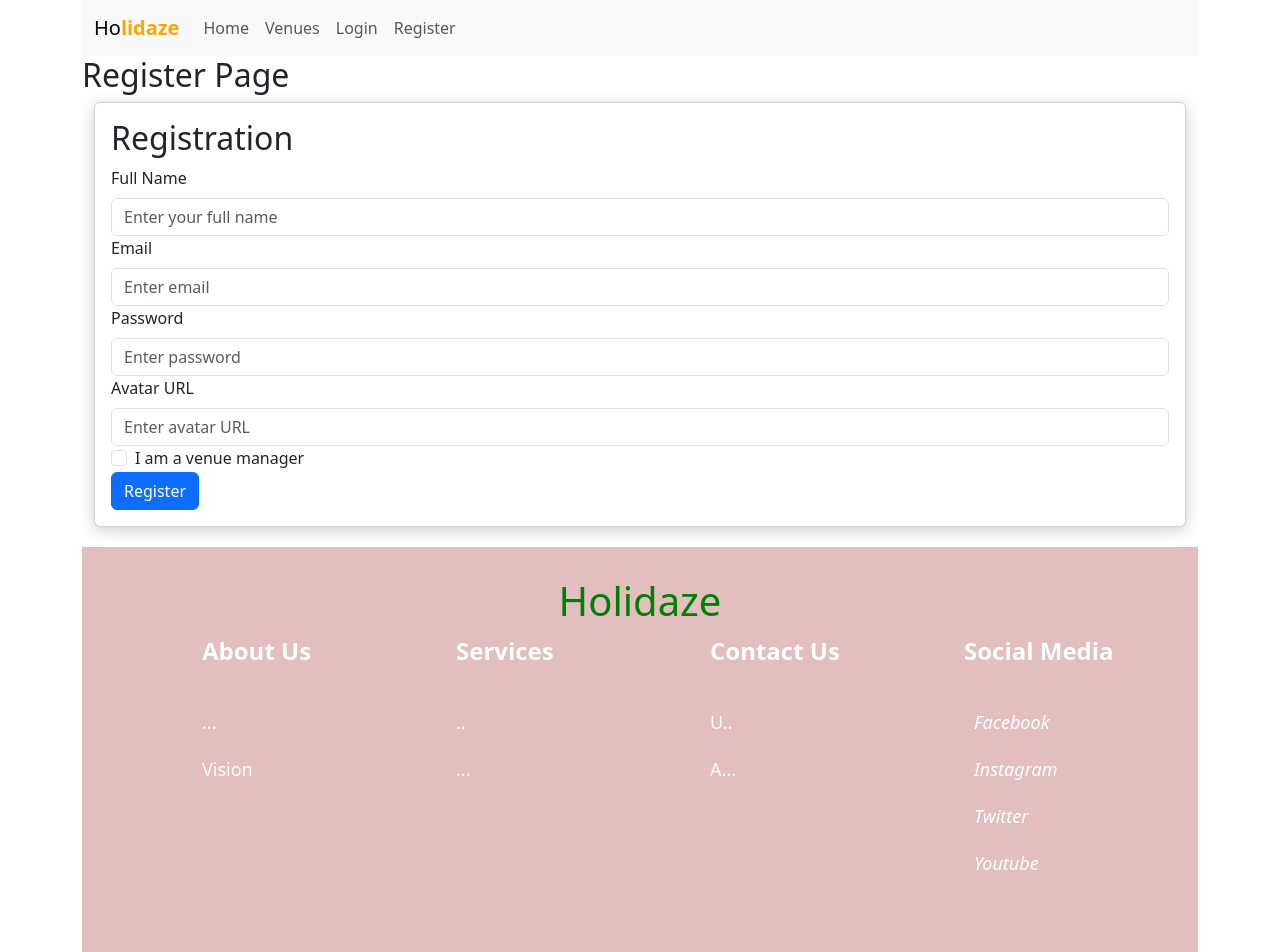
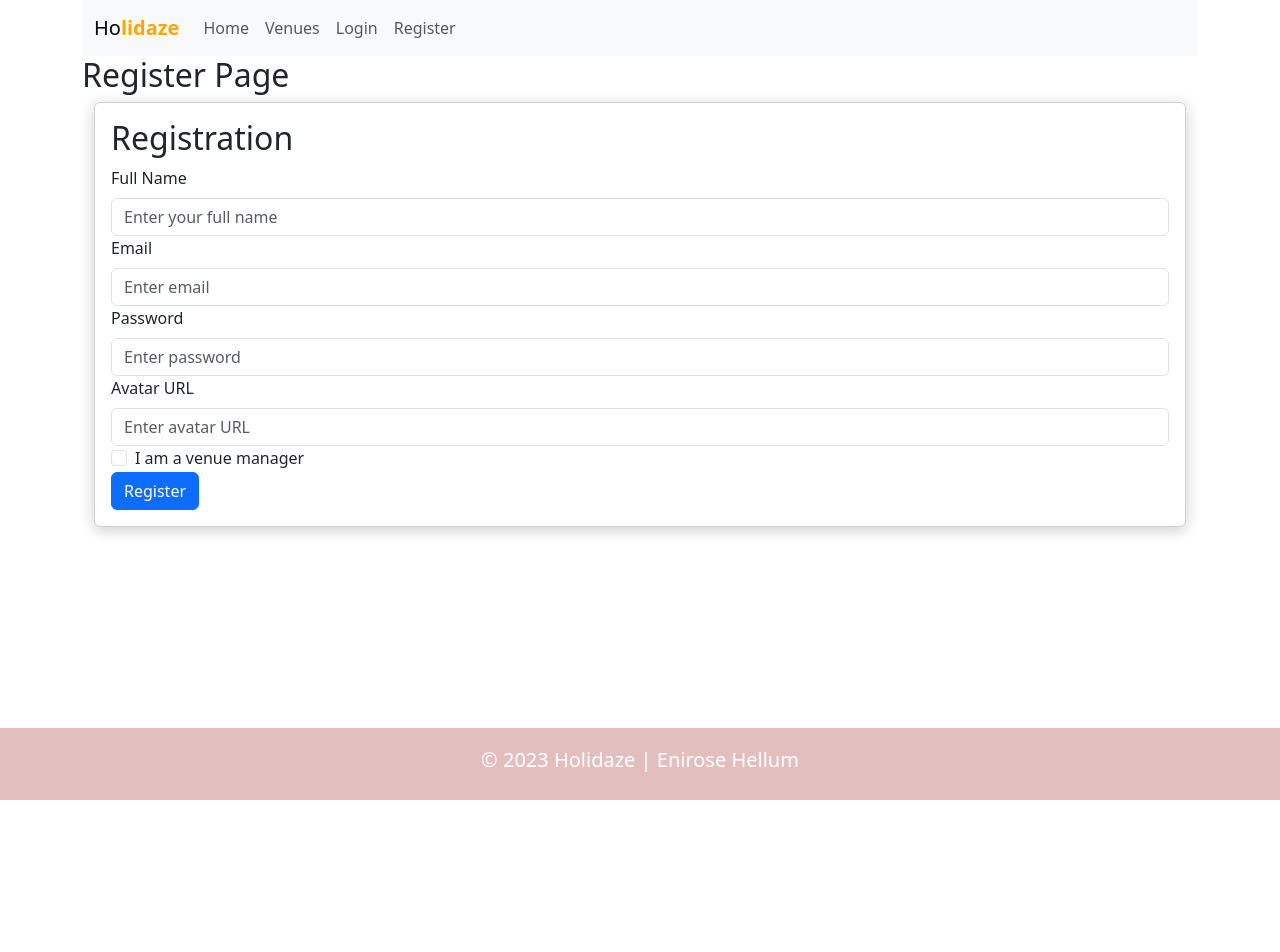
Before and after one commit to Enirose/holidaze-final_project, a React (Vite) app: page /register in a window 1280 px wide. Shown: the top 952 px of the page. After the commit the page ends 800 px from the top, so only its background shows below. Built offline with nearby package versions, Linux system fonts and the light colour scheme.

Commit message:
updates footer

```diff
--- a/src/components/footer/footer.jsx
+++ b/src/components/footer/footer.jsx
@@ -1,65 +1,12 @@
 import "../../styles/custom.scss"
-import {Box, Container, Row, Column, FooterLink, Heading} from "./footer.styled"
+import {Box} from "./footer.styled"
 
 export default function Footer () {
     return (
         <Box>
-            <h1 style={{ color: "green",
-                        textAlign: "center",
-                        marginTop: "-50px" }}>
-                Holidaze
-            </h1>
-            <Container>
-                <Row>
-                <Column>
-                    <Heading>About Us</Heading>
-                    <FooterLink href="#">...</FooterLink>
-                    <FooterLink href="#">Vision</FooterLink>
-                </Column>
-                <Column>
-                    <Heading>Services</Heading>
-                    <FooterLink href="#">..</FooterLink>
-                    <FooterLink href="#">...</FooterLink>
-                </Column>
-                <Column>
-                    <Heading>Contact Us</Heading>
-                    <FooterLink href="#">U..</FooterLink>
-                    <FooterLink href="#">A...</FooterLink>
-                </Column>
-                <Column>
-                    <Heading>Social Media</Heading>
-                    <FooterLink href="#">
-                    <i className="fab fa-facebook-f">
-                        <span style={{ marginLeft: "10px" }}>
-                        Facebook
-                        </span>
-                    </i>
-                    </FooterLink>
-                    <FooterLink href="#">
-                    <i className="fab fa-instagram">
-                        <span style={{ marginLeft: "10px" }}>
-                        Instagram
-                        </span>
-                    </i>
-                    </FooterLink>
-                    <FooterLink href="#">
-                    <i className="fab fa-twitter">
-                        <span style={{ marginLeft: "10px" }}>
-                        Twitter
-                        </span>
-                    </i>
-                    </FooterLink>
-                    <FooterLink href="#">
-                    <i className="fab fa-youtube">
-                        <span style={{ marginLeft: "10px" }}>
-                        Youtube
-                        </span>
-                    </i>
-                    </FooterLink>
-                </Column>
-                </Row>
-            </Container>
+            <h5 style={{ color: "white", textAlign: "center" }}>
+                &copy; {new Date().getFullYear()} Holidaze | Enirose Hellum
+            </h5>
         </Box>
-    //  <p>&copy; 2023 Tindahan | Enirose Hellum</p>
   );
 };
--- a/src/components/footer/footer.styled.jsx
+++ b/src/components/footer/footer.styled.jsx
@@ -2,62 +2,14 @@ import { styled } from "styled-components";
 
 
 export const Box = styled.div`
-  padding: 80px 60px;
+  padding: 20px 30px;
   background: #e2bebe;
-
-  /* position: absolute; */
+  position: fixed;
   bottom: 0;
   width: 100%;
-
+  left: 0;
 
   @media (max-width: 1000px) {
     padding: 70px 30px;
   }
 `;
-
-export const Container = styled.div`
-    display: flex;
-    flex-direction: column;
-    justify-content: center;
-    max-width: 1000px;
-    margin: 0 auto;
-    /* background: red; */
-`
-
-export const Column = styled.div`
-  display: flex;
-  flex-direction: column;
-  text-align: left;
-  margin-left: 60px;
-`;
-
-export const Row = styled.div`
-  display: grid;
-  grid-template-columns: repeat(auto-fill,
-                         minmax(185px, 1fr));
-  grid-gap: 20px;
-
-  @media (max-width: 1000px) {
-    grid-template-columns: repeat(auto-fill,
-                           minmax(200px, 1fr));
-  }
-`;
-
-export const FooterLink = styled.a`
-  color: #fff;
-  margin-bottom: 20px;
-  font-size: 18px;
-  text-decoration: none;
-
-  &:hover {
-      color: #025402;
-      transition: 200ms ease-in;
-  }
-`;
-
-export const Heading = styled.p`
-  font-size: 24px;
-  color: #fff;
-  margin-bottom: 40px;
-  font-weight: bold;
-`;
--- a/src/components/layout/layout.jsx
+++ b/src/components/layout/layout.jsx
@@ -9,7 +9,7 @@ export default function Layout () {
     return (
         <div>
             <NavContainer/>
-            <Outlet style={{minHeight: "100vh"}}/>
+            <Outlet/>
             <Footer/>
         </div>
     )
```
